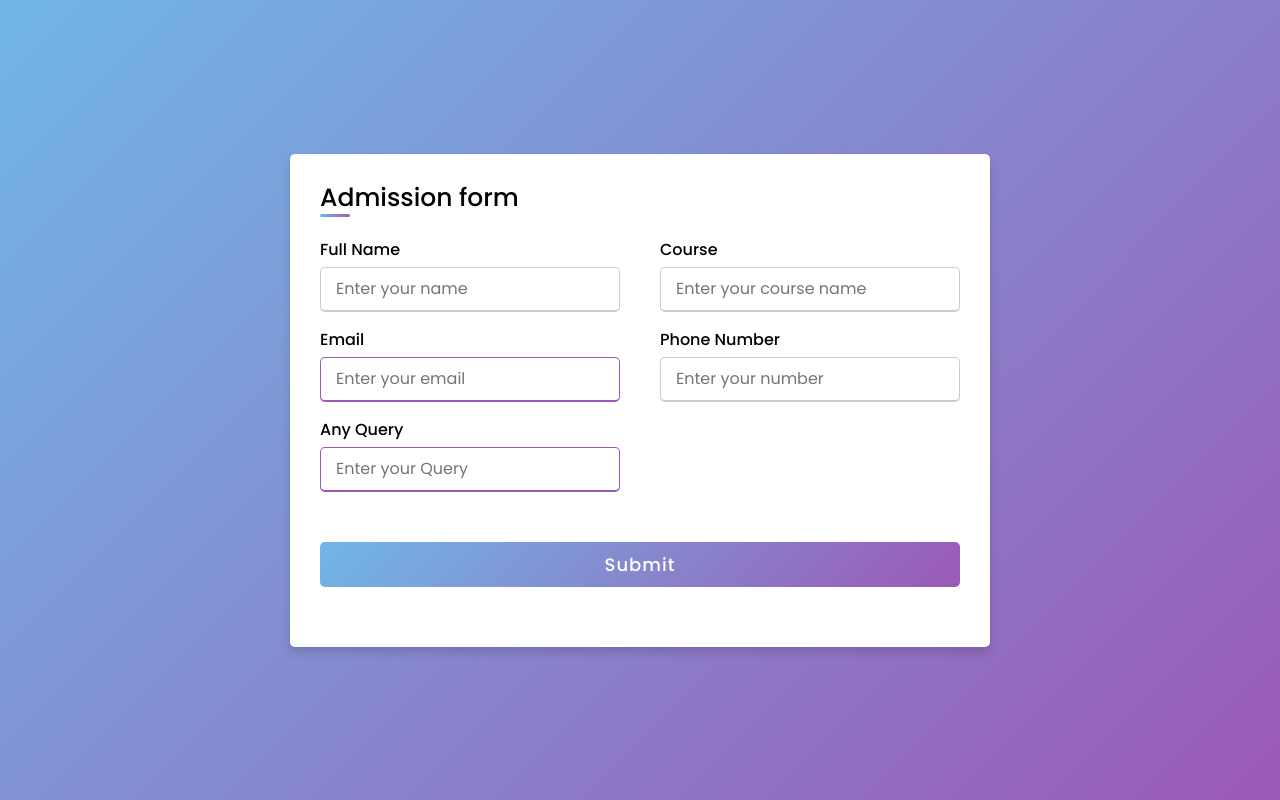
After one commit to DevHimanshu63/successBackend, a Django app: page /admission/ in a window 1280 px wide. The commit adds this page. Run offline with Django 3.2, Linux system fonts and the light colour scheme; parts of the project's set-up code (start-up, migrations or seed data) failed here and were passed over.

Commit message:
admission section ready

```diff
--- a/MainApp/Subapp/urls.py
+++ b/MainApp/Subapp/urls.py
@@ -3,5 +3,5 @@ from Subapp import views
 urlpatterns = [
     path('', views.home, name='home'),
     path('contact/', views.contact, name='contact'),
-    path('course/', views.course, name='course'),
+    path('admission/', views.admission, name='admission'),
 ]
--- a/MainApp/Subapp/views.py
+++ b/MainApp/Subapp/views.py
@@ -33,8 +33,6 @@ def contact(request):
     return redirect('/')
 
 
-def course(request):
-    allcourse=Course.objects.all()
+def admission(request):
 
-    context={'allpost':allcourse}
-    return render(request,"index.html",context)
+    return render(request,"admission.html")
--- /dev/null
+++ b/MainApp/static/admission.css
@@ -0,0 +1,146 @@
+@import url('https://fonts.googleapis.com/css2?family=Poppins:wght@200;300;400;500;600;700&display=swap');
+*{
+  margin: 0;
+  padding: 0;
+  box-sizing: border-box;
+  font-family: 'Poppins',sans-serif;
+}
+body{
+  height: 100vh;
+  display: flex;
+  justify-content: center;
+  align-items: center;
+  padding: 10px;
+  background: linear-gradient(135deg, #71b7e6, #9b59b6);
+}
+.container{
+  max-width: 700px;
+  width: 100%;
+  background-color: #fff;
+  padding: 25px 30px;
+  border-radius: 5px;
+  box-shadow: 0 5px 10px rgba(0,0,0,0.15);
+}
+.container .title{
+  font-size: 25px;
+  font-weight: 500;
+  position: relative;
+}
+.container .title::before{
+  content: "";
+  position: absolute;
+  left: 0;
+  bottom: 0;
+  height: 3px;
+  width: 30px;
+  border-radius: 5px;
+  background: linear-gradient(135deg, #71b7e6, #9b59b6);
+}
+.content form .user-details{
+  display: flex;
+  flex-wrap: wrap;
+  justify-content: space-between;
+  margin: 20px 0 12px 0;
+}
+form .user-details .input-box{
+  margin-bottom: 15px;
+  width: calc(100% / 2 - 20px);
+}
+form .input-box span.details{
+  display: block;
+  font-weight: 500;
+  margin-bottom: 5px;
+}
+.user-details .input-box input{
+  height: 45px;
+  width: 100%;
+  outline: none;
+  font-size: 16px;
+  border-radius: 5px;
+  padding-left: 15px;
+  border: 1px solid #ccc;
+  border-bottom-width: 2px;
+  transition: all 0.3s ease;
+}
+.user-details .input-box input:focus,
+.user-details .input-box input:valid{
+  border-color: #9b59b6;
+}
+ form .gender-details .gender-title{
+  font-size: 20px;
+  font-weight: 500;
+ }
+ form .category{
+   display: flex;
+   width: 80%;
+   margin: 14px 0 ;
+   justify-content: space-between;
+ }
+ form .category label{
+   display: flex;
+   align-items: center;
+   cursor: pointer;
+ }
+ form .category label .dot{
+  height: 18px;
+  width: 18px;
+  border-radius: 50%;
+  margin-right: 10px;
+  background: #d9d9d9;
+  border: 5px solid transparent;
+  transition: all 0.3s ease;
+}
+ #dot-1:checked ~ .category label .one,
+ #dot-2:checked ~ .category label .two,
+ #dot-3:checked ~ .category label .three{
+   background: #9b59b6;
+   border-color: #d9d9d9;
+ }
+ form input[type="radio"]{
+   display: none;
+ }
+ form .button{
+   height: 45px;
+   margin: 35px 0
+ }
+ form .button input{
+   height: 100%;
+   width: 100%;
+   border-radius: 5px;
+   border: none;
+   color: #fff;
+   font-size: 18px;
+   font-weight: 500;
+   letter-spacing: 1px;
+   cursor: pointer;
+   transition: all 0.3s ease;
+   background: linear-gradient(135deg, #71b7e6, #9b59b6);
+ }
+ form .button input:hover{
+  /* transform: scale(0.99); */
+  background: linear-gradient(-135deg, #71b7e6, #9b59b6);
+  }
+ @media(max-width: 584px){
+ .container{
+  max-width: 100%;
+}
+form .user-details .input-box{
+    margin-bottom: 15px;
+    width: 100%;
+  }
+  form .category{
+    width: 100%;
+  }
+  .content form .user-details{
+    max-height: 300px;
+    overflow-y: scroll;
+  }
+  .user-details::-webkit-scrollbar{
+    width: 5px;
+  }
+  }
+  @media(max-width: 459px){
+  .container .content .category{
+    flex-direction: column;
+  }
+}
--- /dev/null
+++ b/MainApp/templates/admission.html
@@ -0,0 +1,47 @@
+<!DOCTYPE html>
+<html lang="en" dir="ltr">
+    {% load static %}
+  <head>
+    <meta charset="UTF-8">
+    <title> Responsive Registration Form | CodingLab </title>
+    <link rel="stylesheet" href="{% static 'admission.css' %}">
+     <meta name="viewport" content="width=device-width, initial-scale=1.0">
+     <title>Registration Form</title>
+   </head>
+<body>
+  <div class="container">
+    <div class="title">Admission form</div>
+    <div class="content">
+      <form action="#">
+        <div class="user-details">
+          <div class="input-box">
+            <span class="details">Full Name</span>
+            <input type="text" placeholder="Enter your name" required>
+          </div>
+          <div class="input-box">
+            <span class="details">Course</span>
+            <input type="text" placeholder="Enter your course name" required>
+          </div>
+          <div class="input-box">
+            <span class="details">Email</span>
+            <input type="text" placeholder="Enter your email" >
+          </div>
+          <div class="input-box">
+            <span class="details">Phone Number</span>
+            <input type="text" placeholder="Enter your number" required>
+          </div>
+          <div class="input-box">
+            <span class="details">Any Query</span>
+            <input type="text" placeholder="Enter your Query" >
+          </div>
+
+        </div>
+
+        <div class="button">
+          <input type="submit" value="Submit">
+        </div>
+      </form>
+    </div>
+  </div>
+</body>
+</html>
--- a/MainApp/templates/index.html
+++ b/MainApp/templates/index.html
@@ -70,12 +70,18 @@
           </a>
         </h1>
         <p>BTemplates, the best place for Blogger templates</p>
+        <div class="admission-container">
+          <a class="admission-content" href="/admission"><h3 >For Admission</h3></a>
+        </div>
       </div>
 
       <div class="banner-contentforQuery">
         <a href="https://lms-education.blogspot.com/"><span class="first-word"> Success</span> Computer Institute
         </a>
         <p>Success, the best place for Learning.</p>
+        <div class="admiss-container">
+          <a class="admiss-content" href="/admission"><h3 >Admission</h3></a>
+        </div>
       </div>
     </div>
     <!-- close banner -->
```
Also changed, not shown: MainApp/static/style.css (+32 -0 lines), MainApp/db.sqlite3.
